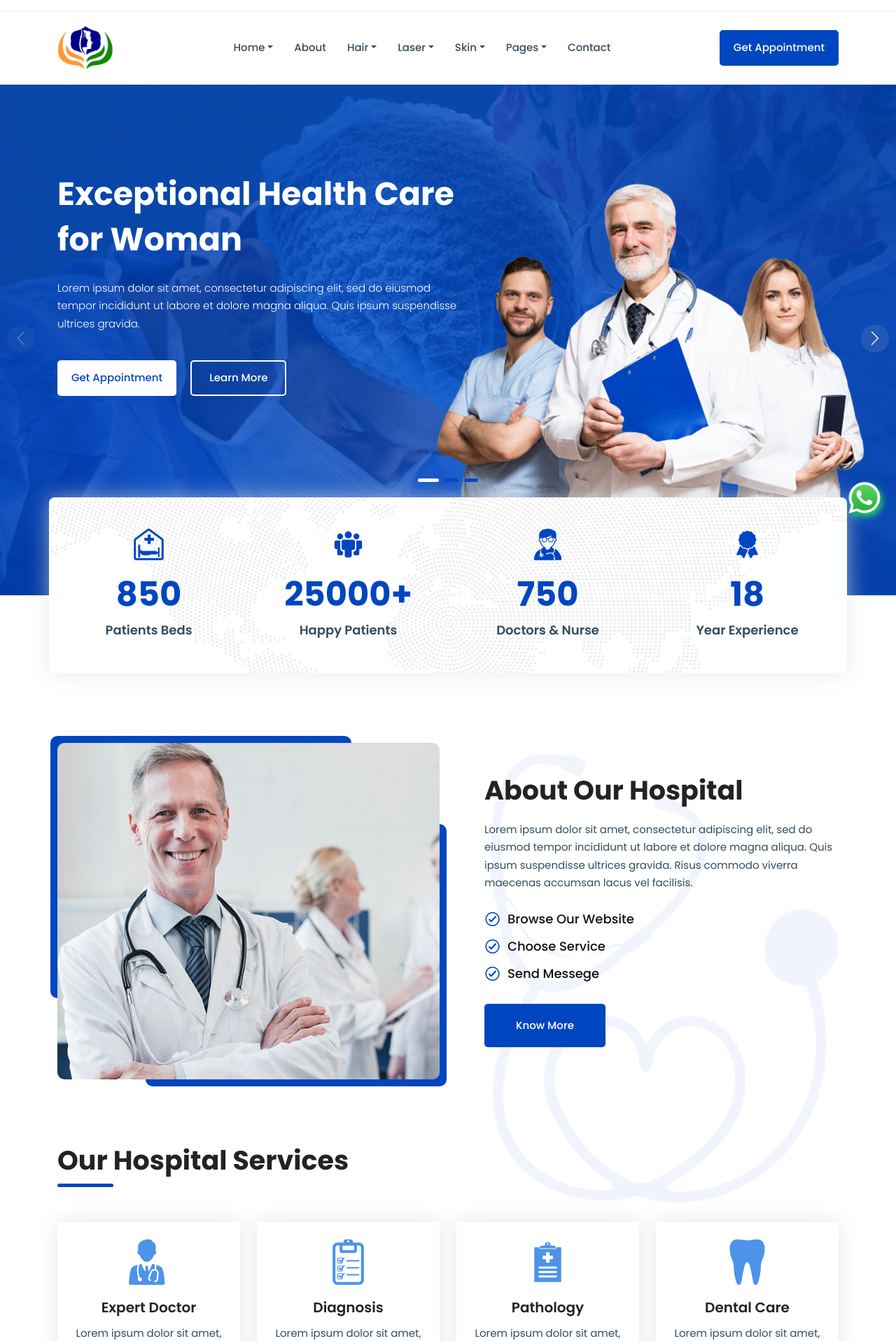
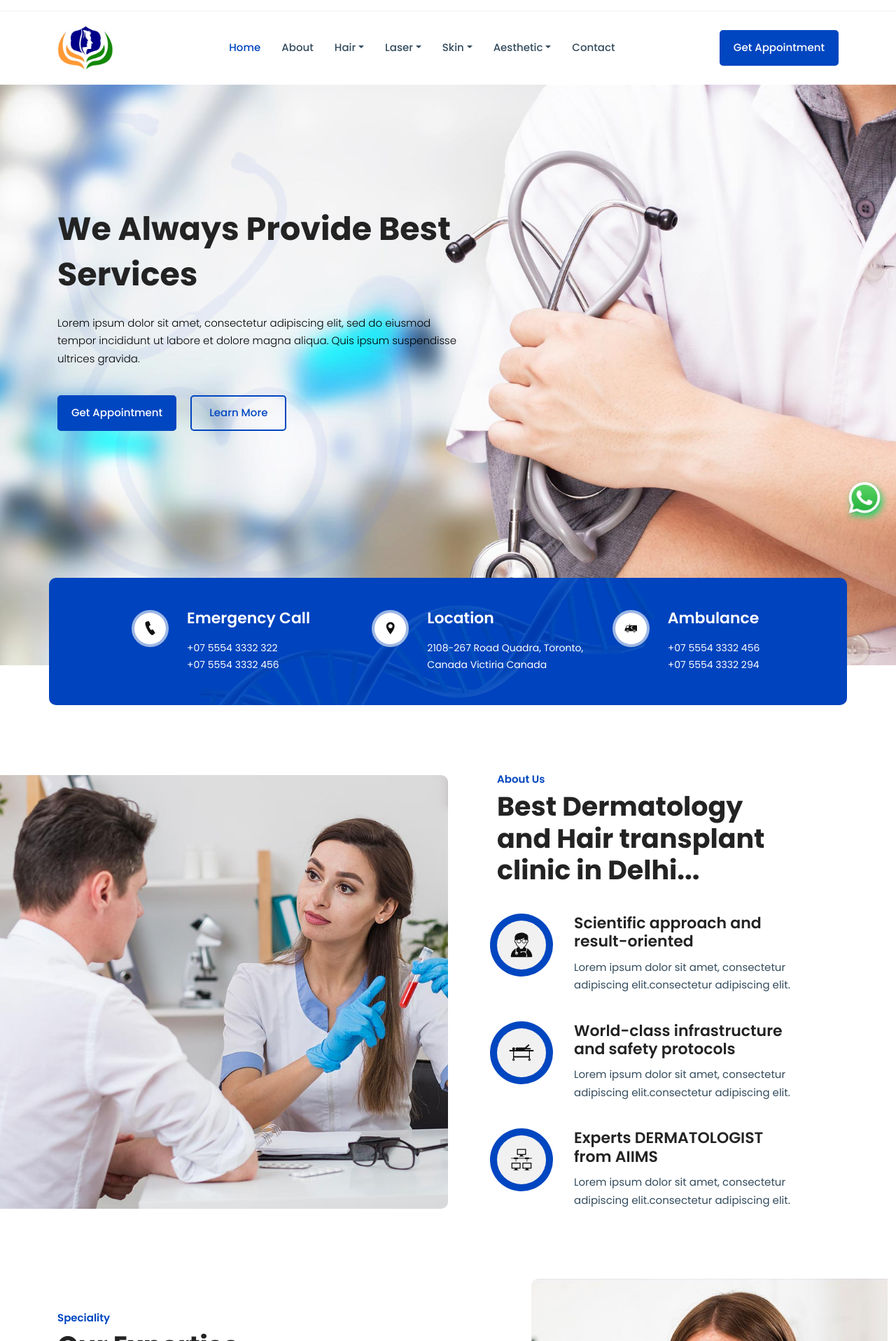
Before and after one commit to ArpitUjjwal/clinic-next, a Next.js app: page / in a window 1280 px wide. Shown: the part 43-1960 px from the top of the page at 70% size. Built offline with nearby package versions, Linux system fonts and the light colour scheme.

Commit message:
dummy prep

```diff
--- a/components/Common/OurDoctors.js
+++ b/components/Common/OurDoctors.js
@@ -14,14 +14,14 @@ const OurDoctors = () => {
             <div className="col-sm-6 col-lg-4">
               <div className="doctor-item">
                 <div className="doctor-top">
-                  <img src="/images/doctors/doctor1.jpg" alt="Doctor" />
+                  <img src="/images/doctors/doctor2.jpg" alt="Doctor" />
                   <Link href="/appointment">Get Appointment</Link>
                 </div>
                 <div className="doctor-bottom">
                   <h3>
-                    <Link href="/doctor-details">Dr. Babatunde</Link>
+                    <Link href="/doctor-details">Dr. Ramesh</Link>
                   </h3>
-                  <span>Neurosurgeon</span>
+                  <span>Dermatologist</span>
                 </div>
               </div>
             </div>
@@ -34,9 +34,9 @@ const OurDoctors = () => {
                 </div>
                 <div className="doctor-bottom">
                   <h3>
-                    <Link href="/doctor-details">Dr. Addision Smith</Link>
+                    <Link href="/doctor-details">Dr. Ramesh</Link>
                   </h3>
-                  <span>Neurosurgeon</span>
+                  <span>Dermatologist</span>
                 </div>
               </div>
             </div>
@@ -44,14 +44,14 @@ const OurDoctors = () => {
             <div className="col-sm-6 col-lg-4">
               <div className="doctor-item">
                 <div className="doctor-top">
-                  <img src="/images/doctors/doctor3.jpg" alt="Doctor" />
+                  <img src="/images/doctors/doctor2.jpg" alt="Doctor" />
                   <Link href="/appointment">Get Appointment</Link>
                 </div>
                 <div className="doctor-bottom">
                   <h3>
-                    <Link href="/doctor-details">Dr. Sarah Tylor</Link>
+                    <Link href="/doctor-details">Dr. Ramesh</Link>
                   </h3>
-                  <span>Dental Surgeon</span>
+                  <span>Dermatologist</span>
                 </div>
               </div>
             </div>
--- a/components/HomeTwo/AboutUs.js
+++ b/components/HomeTwo/AboutUs.js
@@ -16,13 +16,13 @@ const AboutUs = () => {
               <div className="welcome-item welcome-right">
                 <div className="section-title-two">
                   <span>About Us</span>
-                  <h2>Welcome to Dermaiims Hospital We have...</h2>
+                  <h2>Best Dermatology and Hair transplant clinic in Delhi...</h2>
                 </div>
                 <ul>
                   <li>
                     <i className="icofont-doctor-alt"></i>
                     <div className="welcome-inner">
-                      <h3>Certified Doctors</h3>
+                      <h3>Scientific approach and result-oriented</h3>
                       <p>
                         Lorem ipsum dolor sit amet, consectetur adipiscing
                         elit.consectetur adipiscing elit.
@@ -32,7 +32,7 @@ const AboutUs = () => {
                   <li>
                     <i className="icofont-stretcher"></i>
                     <div className="welcome-inner">
-                      <h3>Emergency 24 hours</h3>
+                      <h3>World-class infrastructure and safety protocols</h3>
                       <p>
                         Lorem ipsum dolor sit amet, consectetur adipiscing
                         elit.consectetur adipiscing elit.
@@ -42,7 +42,7 @@ const AboutUs = () => {
                   <li>
                     <i className="icofont-network"></i>
                     <div className="welcome-inner">
-                      <h3>Modern Technologey</h3>
+                      <h3>Experts DERMATOLOGIST from AIIMS</h3>
                       <p>
                         Lorem ipsum dolor sit amet, consectetur adipiscing
                         elit.consectetur adipiscing elit.
--- a/components/_App/Navbar.js
+++ b/components/_App/Navbar.js
@@ -63,7 +63,7 @@ const Navbar = () => {
 
               <div className={classOne} id="navbarSupportedContent">
                 <ul className="navbar-nav">
-                  <li className="nav-item">
+                  {/* <li className="nav-item">
                     <Link
                       href="#"
                       onClick={(e) => e.preventDefault()}
@@ -123,6 +123,16 @@ const Navbar = () => {
                         </Link>
                       </li>
                     </ul>
+                  </li> */}
+
+                  <li className="nav-item">
+                    <Link
+                      href="/"
+                      className={`nav-link ${currentPath == "/" && "active"
+                            }`}
+                    >
+                      Home
+                    </Link>
                   </li>
 
                   <li className="nav-item">
@@ -149,10 +159,10 @@ const Navbar = () => {
                       <li className="nav-item">
                         <Link
                           href="/appointment/"
-                          className={`nav-link ${currentPath == "/appointment/" && "active"
+                          className={`nav-link ${currentPath == "/" && "active"
                             }`}
                         >
-                          Appointment
+                          Dummy
                         </Link>
                       </li>
                     </ul>
@@ -172,10 +182,10 @@ const Navbar = () => {
                       <li className="nav-item">
                         <Link
                           href="/appointment/"
-                          className={`nav-link ${currentPath == "/appointment/" && "active"
+                          className={`nav-link ${currentPath == "/" && "active"
                             }`}
                         >
-                          Appointment
+                          Dummy
                         </Link>
                       </li>
                     </ul>
@@ -195,16 +205,39 @@ const Navbar = () => {
                       <li className="nav-item">
                         <Link
                           href="/appointment/"
-                          className={`nav-link ${currentPath == "/appointment/" && "active"
+                          className={`nav-link ${currentPath == "/" && "active"
                             }`}
                         >
-                          Appointment
+                          Dummy
                         </Link>
                       </li>
                     </ul>
                   </li>
 
                   <li className="nav-item">
+                    <Link
+                      href="#"
+                      onClick={(e) => e.preventDefault()}
+                      className="nav-link dropdown-toggle"
+                    >
+                      Aesthetic
+                    </Link>
+
+
+                    <ul className="dropdown-menu">
+                      <li className="nav-item">
+                        <Link
+                          href="/appointment/"
+                          className={`nav-link ${currentPath == "/" && "active"
+                            }`}
+                        >
+                          Dummy
+                        </Link>
+                      </li>
+                    </ul>
+                  </li>
+
+                  {/* <li className="nav-item">
                     <Link
                       href="#"
                       onClick={(e) => e.preventDefault()}
@@ -315,7 +348,7 @@ const Navbar = () => {
                         </Link>
                       </li>
                     </ul>
-                  </li>
+                  </li> */}
 
                   {/* <li className="nav-item">
                     <Link
--- a/pages/index.js
+++ b/pages/index.js
@@ -1,18 +1,20 @@
 import React from "react";
 import TopHeader from "../components/_App/TopHeader";
 import Navbar from "../components/_App/Navbar";
-import HeroSlider from "../components/HomeOne/HeroSlider";
-import Stats from "../components/HomeOne/Stats";
-import AboutSection from "../components/HomeOne/AboutSection";
-import Services from "../components/HomeOne/Services";
-import OurExpertise from "../components/HomeOne/OurExpertise";
+import HeroSlider from "../components/HomeTwo/HeroSlider";
+import ContactInfo from "../components/HomeTwo/ContactInfo";
+import AboutUs from "../components/HomeTwo/AboutUs";
+import OurExpertise from "../components/HomeTwo/OurExpertise";
+import Services from "../components/HomeTwo/Services";
 import VideoIntro from "../components/Common/VideoIntro";
 import OurDoctors from "../components/Common/OurDoctors";
+import Stats from "../components/HomeTwo/Stats";
+import AppointmentForm from "../components/Common/AppointmentForm";
 import LatestBlogPost from "../components/Common/LatestBlogPost";
 import NewsletterForm from "../components/Common/NewsletterForm";
 import Footer from "../components/_App/Footer";
 
-const Index = () => {
+const Index2 = () => {
   return (
     <>
       <TopHeader />
@@ -21,17 +23,23 @@ const Index = () => {
 
       <HeroSlider />
 
-      <Stats />
+      <ContactInfo />
 
-      <AboutSection />
+      <AboutUs />
+
+      <OurExpertise />
 
       <Services />
-
-      <OurExpertise />
 
       <VideoIntro />
 
       <OurDoctors />
+
+      <div className="pb-100">
+        <Stats />
+      </div>
+
+      <AppointmentForm />
 
       <LatestBlogPost />
 
@@ -42,4 +50,4 @@ const Index = () => {
   );
 };
 
-export default Index;
+export default Index2;
```
Also changed, not shown: pages/index-2.js (+11 -19 lines).
